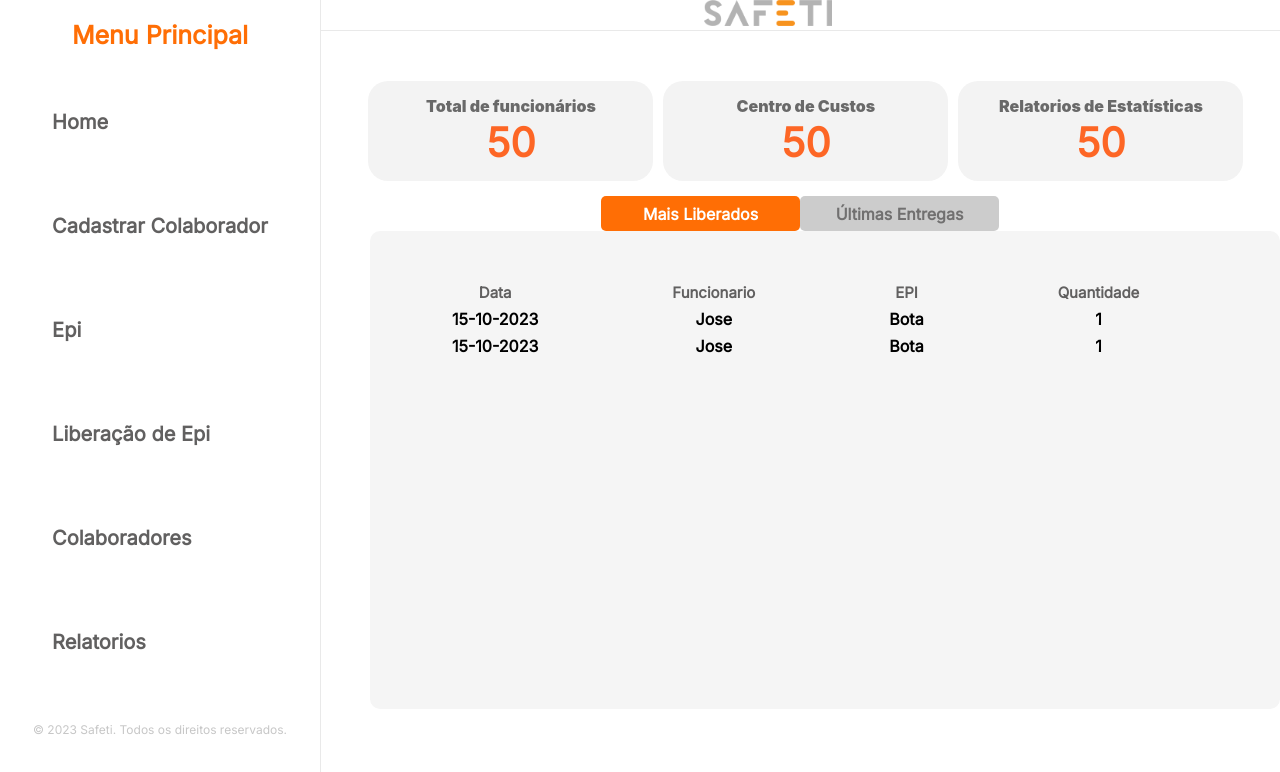
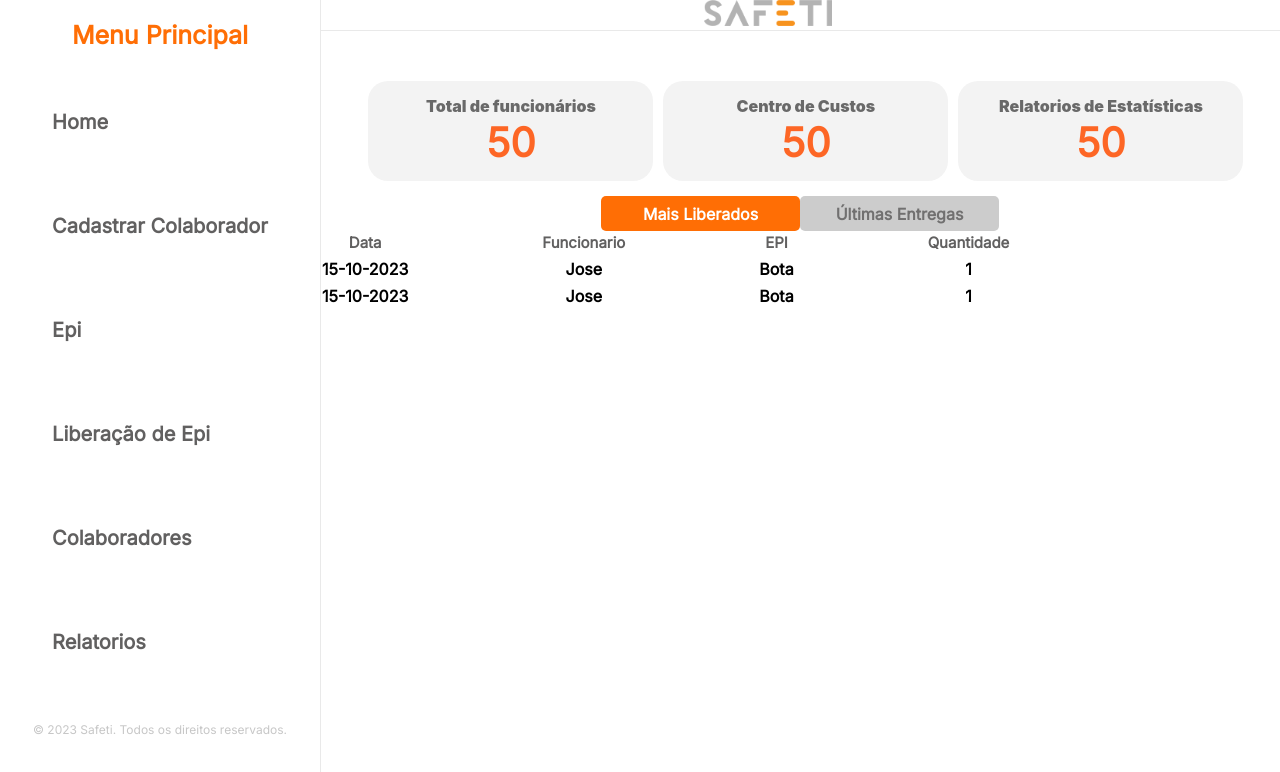
Before and after one commit to DavidTMaciel/EPIManager, a React (Create React App) app in the folder Front/: page /interface in a window 1280 px wide. Shown: the top 772 px of the page. Built offline with nearby package versions, Linux system fonts and the light colour scheme; a web font is replaced by a local one.

Commit message:
release table structure

```diff
--- a/Front/src/components/components-interface/Tables/table-release/index.js
+++ b/Front/src/components/components-interface/Tables/table-release/index.js
@@ -2,7 +2,7 @@ import React from 'react';
 
 const TableRelease = () => {
     return (
-        <div className='table'>
+        <div className='default-interface'>
             <table>
                 <thead>
                     <tr>
```
